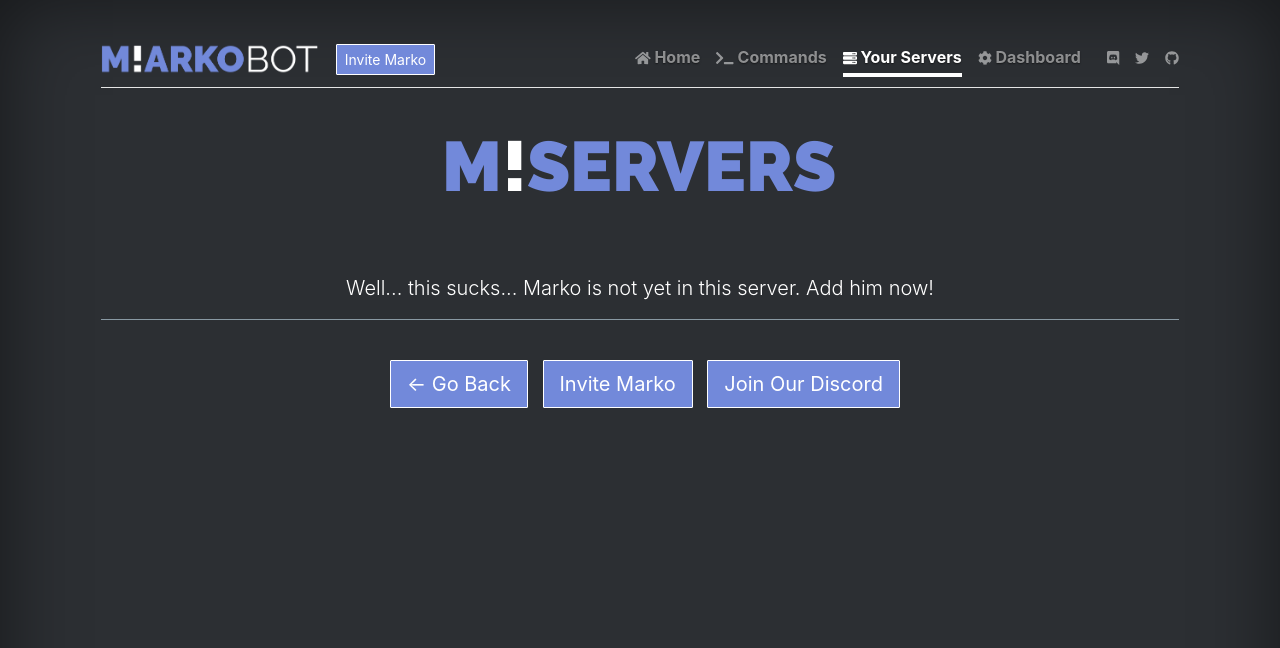
After one commit to konmos/Marko, a Flask app: template web/templates/invite.html in a window 1280 px wide. The commit adds this page. Shown: the top 648 px of the page. Run offline with Flask 2, Linux system fonts and the light colour scheme; the template is opened without the code that fills it, so the values that code supplies are empty; some libraries are stand-ins or nearby versions.

Commit message:
Add check for bot presence

```diff
--- a/web/app.py
+++ b/web/app.py
@@ -337,14 +337,19 @@ def servers():
 @app.route('/dashboard/server/<server>')
 @requires_auth
 def set_server(server):
-    perms = [2146958591, 8]
-    guilds = [g['id'] for g in get_user_guilds() if g.get('owner', False) or g.get('permissions, 0') in perms]
+    guild = get_guild_data(server)
 
-    if server in guilds:
-        session['active_server'] = server
-        return redirect('/dashboard')
+    if guild:
+        perms = [2146958591, 8]
+        guilds = [g['id'] for g in get_user_guilds() if g.get('owner', False) or g.get('permissions, 0') in perms]
 
-    return redirect('/dashboard/servers')
+        if server in guilds:
+            session['active_server'] = server
+            return redirect('/dashboard')
+
+        return redirect('/dashboard/servers')
+    else:
+        return render_template('invite.html')
 
 
 @app.route('/dashboard')
--- a/web/templates/home.html
+++ b/web/templates/home.html
@@ -28,7 +28,7 @@
             <div class="inner" id="myNav">
               <h3 class="masthead-brand">
                 <a href="/"><img src="{{ url_for('static', filename='images/marko.png') }}" height="30"></a>
-                <a href="https://discordapp.com/api/oauth2/authorize?client_id=293103413716058132&permissions=2146958591&redirect_uri=http%3A%2F%2Flocalhost%3A5000%2Fdashboard%2Fauth&scope=bot">
+                <a href="https://discordapp.com/api/oauth2/authorize?client_id=293103413716058132&permissions=2146958591&redirect_uri=http%3A%2F%2Flocalhost%3A5000%2Fdashboard%2Fauth&scope=bot" style="text-decoration:none">
                   <button type="button" class="btn btn-invite btn-sm">Invite Marko</button>
                 </a>
               </h3>
--- /dev/null
+++ b/web/templates/invite.html
@@ -0,0 +1,27 @@
+{% extends "home.html" %}
+{% block title %}Marko - Your Servers{% endblock %}
+
+{% block navbar %}
+<a class="nav-link" href="/"><span class="fas fa-home fa-sm"></span> Home</a>
+<a class="nav-link" href="/commands"><span class="fas fa-terminal fa-sm"></span> Commands</a>
+<a class="nav-link active" href="/dashboard/servers"><span class="fas fa-server fa-sm"></span> Your Servers</a>
+<a class="nav-link" href="/dashboard"><span class="fas fa-cog fa-sm"></span> Dashboard</a>
+{% endblock %}
+
+{% block content %}
+<div class="text-center section">
+  <img src="{{ url_for('static', filename='images/servers.png') }}" class="img-fluid">
+</div>
+<div class="text-center">
+  <p class="lead text-white text-center">Well... this sucks... Marko is not yet in this server. Add him now!</p><hr class="half-section"/>
+  <a href="/dashboard/servers" style="text-decoration:none">
+    <button type="button" class="btn btn-invite btn-lg">← Go Back</button>
+  </a>
+  <a href="https://discordapp.com/api/oauth2/authorize?client_id=293103413716058132&permissions=2146958591&redirect_uri=http%3A%2F%2Flocalhost%3A5000%2Fdashboard%2Fauth&scope=bot" style="text-decoration:none">
+    <button type="button" class="btn btn-invite btn-lg">Invite Marko</button>
+  </a>
+  <a href="https://discord.gg/ExdtYZs">
+    <button type="button" class="btn btn-invite btn-lg">Join Our Discord</button>
+  </a>
+</div>
+{% endblock %}
```
